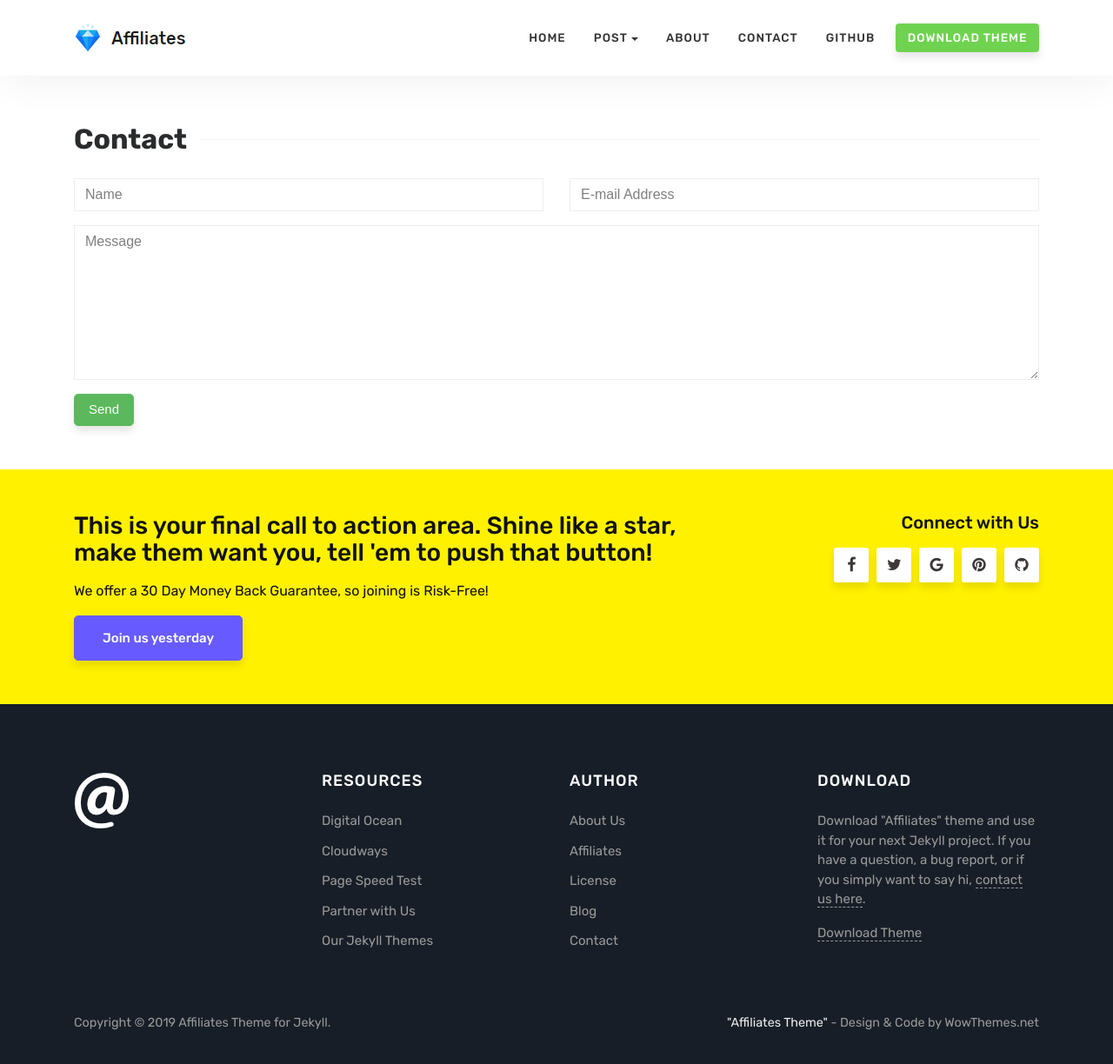
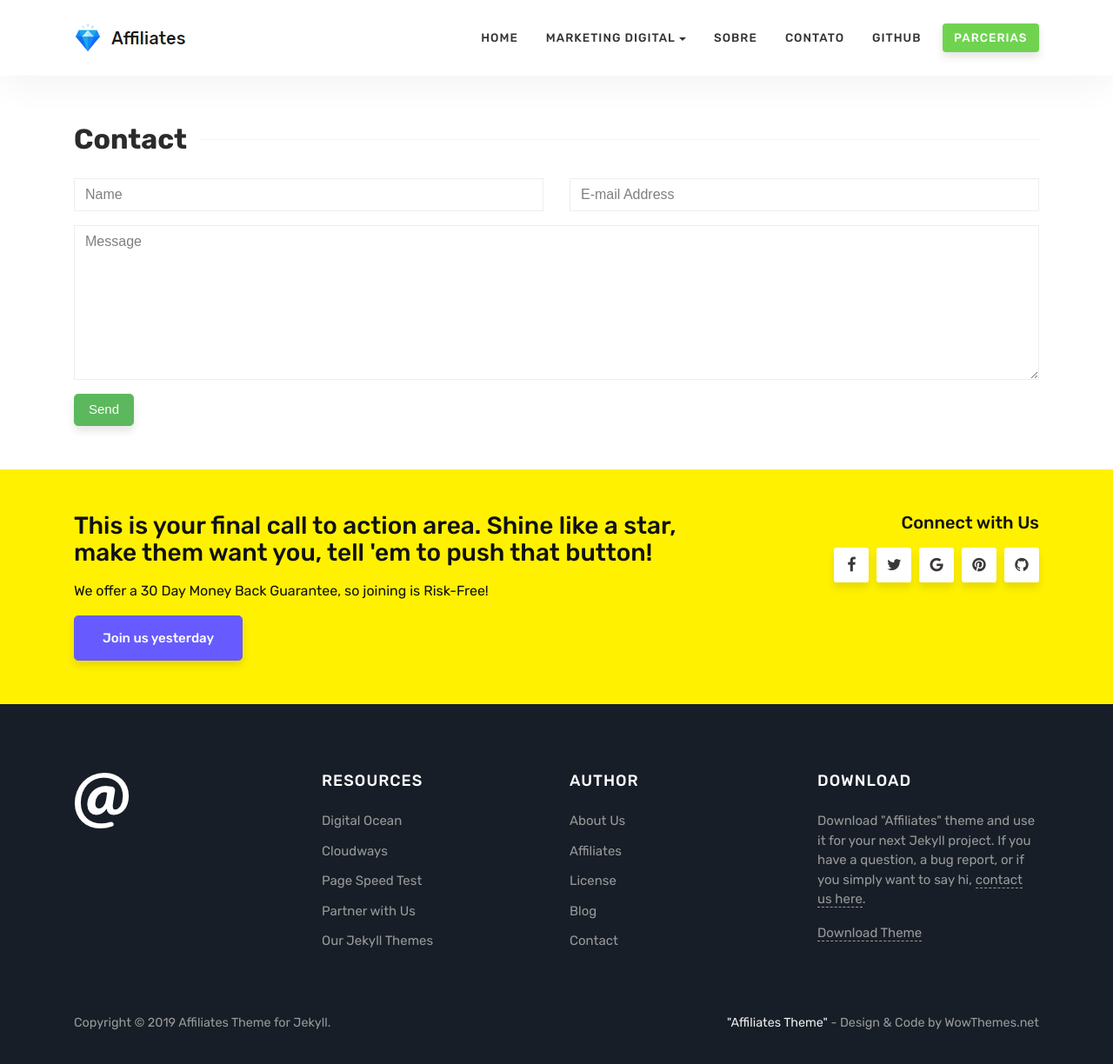
Before and after one commit to fabiolafaria/fabiolafaria.github.io, a Jekyll site: the page built from contact.html, in a window 1280 px wide and 1233 px high. Shown: the top 1224 px of the window at 87% size. Built offline with Jekyll 4.4.1, drawn with Linux system fonts in a browser that asks for light colours.

Commit message:
Updated '_layouts/default.html' via CloudCannon

```diff
--- a/_layouts/default.html
+++ b/_layouts/default.html
@@ -61,19 +61,18 @@
                 </li>
 
                 <li class="nav-item dropdown">
-                    <a class="nav-link dropdown-toggle" href="#" id="dropdown01" data-toggle="dropdown" aria-haspopup="true" aria-expanded="false">Post</a>
+                    <a class="nav-link dropdown-toggle" href="#" id="dropdown01" data-toggle="dropdown" aria-haspopup="true" aria-expanded="false">Marketing Digital</a>
                     <div class="dropdown-menu" aria-labelledby="dropdown01">
-                    <a class="dropdown-item" href="{{ site.baseurl }}/jekyll/tutorial/2018/01/12/is-intelligence-enough.html">Left Sidebar</a>
-                    <a class="dropdown-item" href="{{ site.baseurl }}/jekyll/tutorial/2018/01/12/red-riding.html">Right Sidebar</a>
+                    <a class="dropdown-item" href="{{ site.baseurl }}/jekyll/tutorial/2018/01/12/is-intelligence-enough.html">SEO</a>
                     </div>
                 </li>
 
                 <li class="nav-item">
-                    <a class="nav-link" href="{{ site.baseurl }}/about">About</a>
+                    <a class="nav-link" href="{{ site.baseurl }}/about">Sobre</a>
                 </li>
 
                 <li class="nav-item">
-                    <a class="nav-link" href="{{ site.baseurl }}/contact">Contact</a>
+                    <a class="nav-link" href="{{ site.baseurl }}/contact">Contato</a>
                 </li>
 
                  <li class="nav-item">
@@ -82,7 +81,7 @@
 
 
                 <li class="nav-item">
-                    <a class="nav-link highlight" href="https://github.com/wowthemesnet/affiliates-jekyll-theme/archive/master.zip">Download Theme</a>
+                    <a class="nav-link highlight" href="https://github.com/wowthemesnet/affiliates-jekyll-theme/archive/master.zip">Parcerias</a>
                 </li>
 
             </ul>
```
